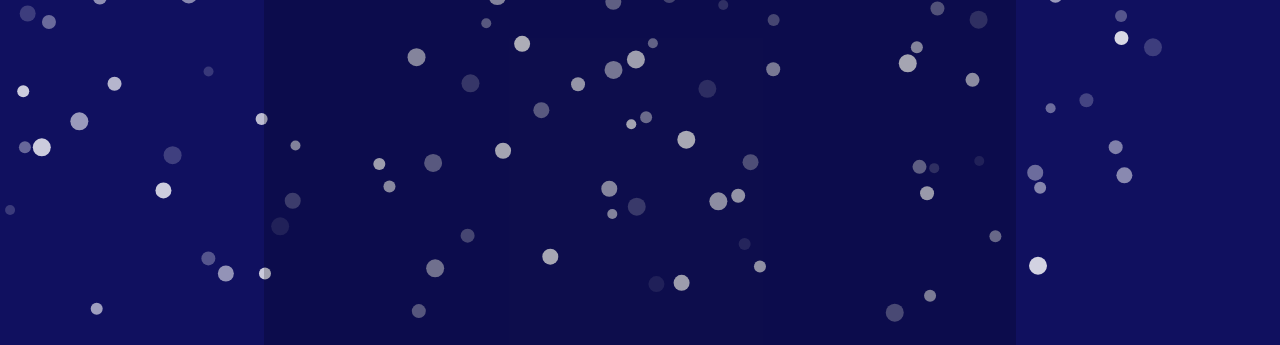
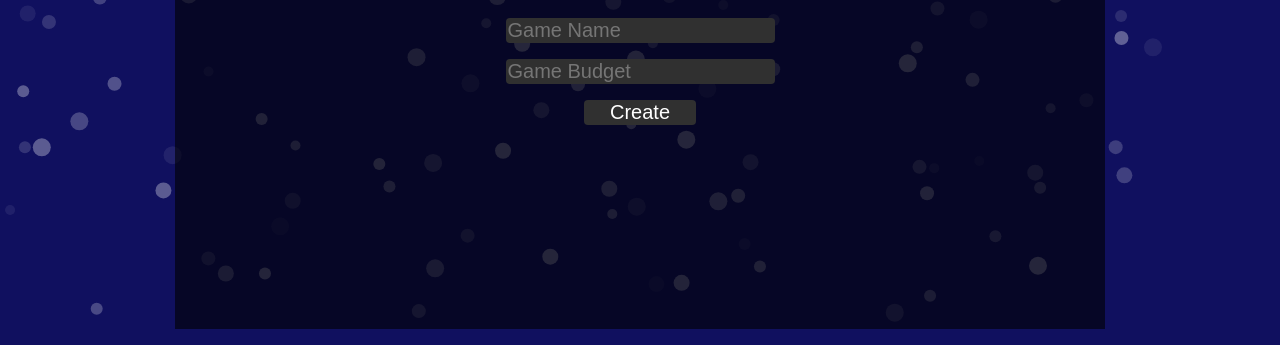
Before and after one commit to caramelpudding11/secret-santa, a website: page static/create-game.html in a window 1280 px wide. Shown: the part 471-816 px from the top of the page. Drawn offline with Linux system fonts and the light colour scheme; a web font is replaced by a local one.

Commit message:
styling updates

```diff
--- a/static/bubbles.css
+++ b/static/bubbles.css
@@ -1,12 +1,8 @@
-body {
-    height: 100vh;
-    margin: 0;
-}
-
 :root {
-    --particle-color: white;
+    --particle-color: rgba(255, 255, 255, 0.4);
     /* The particle color. */
     --particle-count: 200;
+
     /* Number of particles. Recommended to set this via media-queries. */
     --particle-radius-min: 5;
     /* Minimum radius of particles. */
--- a/static/style.css
+++ b/static/style.css
@@ -1,40 +1,71 @@
 #logged-in-only {
     display: none;
-}
-
-#create-game-form {
-    max-width: 30ch;
-}
-
-#create-game-form>* {
-    margin-top: 0.4rem;
-    margin-bottom: 0.4rem;
 }
 
 #participants-hidden {
     display: none;
 }
 
+:root {
+    font-size: 20px;
+}
+
+@font-face {
+    font-family: "The Girl Next Door";
+    src: url("TheGirlNextDoor-Regular.ttf");
+}
+
 body {
     background-color: #10105f;
     color: white;
-    font-family: sans-serif;
+    font-family: "The Girl Next Door", sans-serif;
     display: flex;
     align-items: center;
     flex-direction: column;
 }
 
+input,
+select,
+button {
+    font-family: inherit;
+    background-color: #303030;
+    border: none;
+    color: white;
+    border-radius: 4px;
+    font-size: 1rem;
+    min-width: 10ch;
+}
+
 .body-wrapper {
     max-width: 80ch;
     width: 100%;
-    background: rgba(0, 0, 0, 0.2);
-    padding: 0.5rem;
-    min-height: 100%;
-    padding-left: 2rem;
+    background: rgba(0, 0, 0, 0.6);
+    padding: 1rem;
+    height: 100%;
     margin: 0;
+    overflow-y: scroll;
 }
 
-.card {}
+body,
+html {
+    height: 100vh;
+    overflow: hidden;
+    margin: 0;
+    padding: 0;
+}
+
+form {
+    display: flex;
+    flex-direction: column;
+    align-items: center;
+
+}
+
+form>* {
+    margin: 0.4rem;
+    max-width: 40ch;
+    font-size: 1rem;
+}
 
 a,
 a:visited,
```
